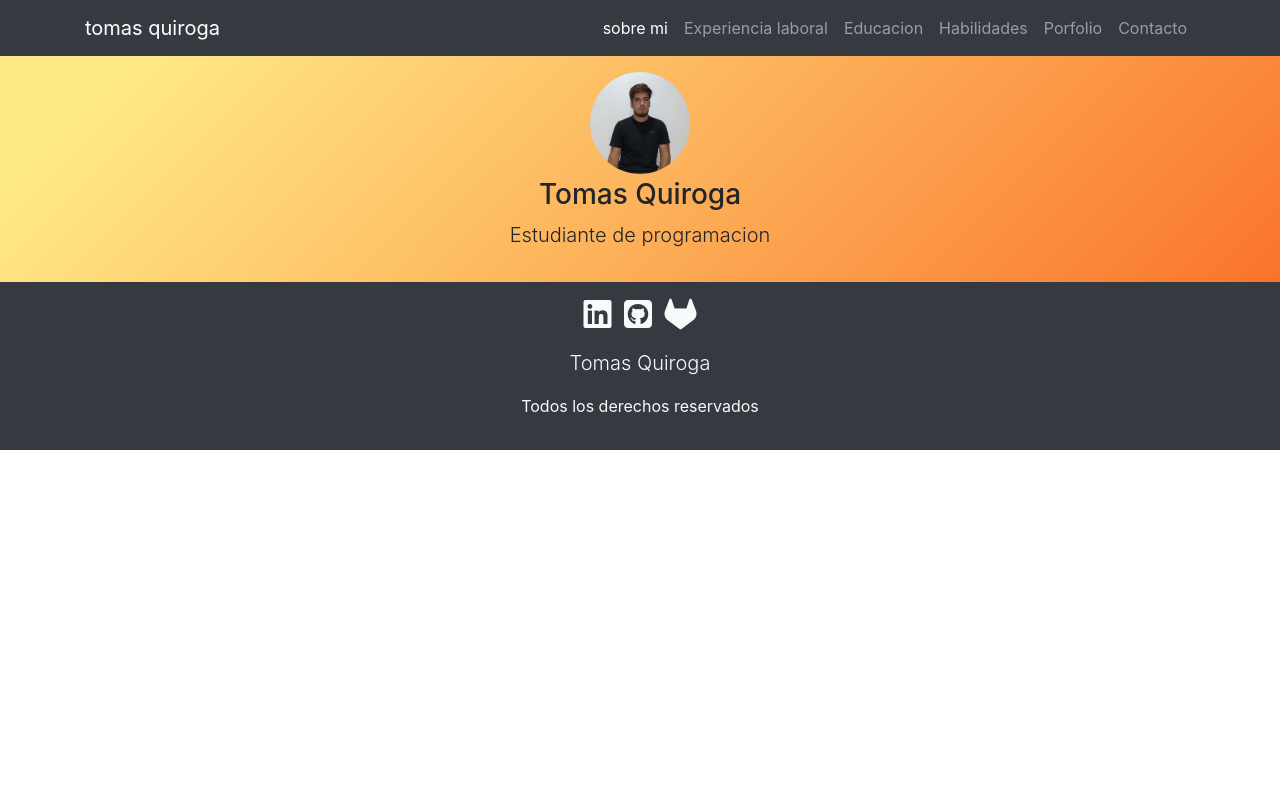
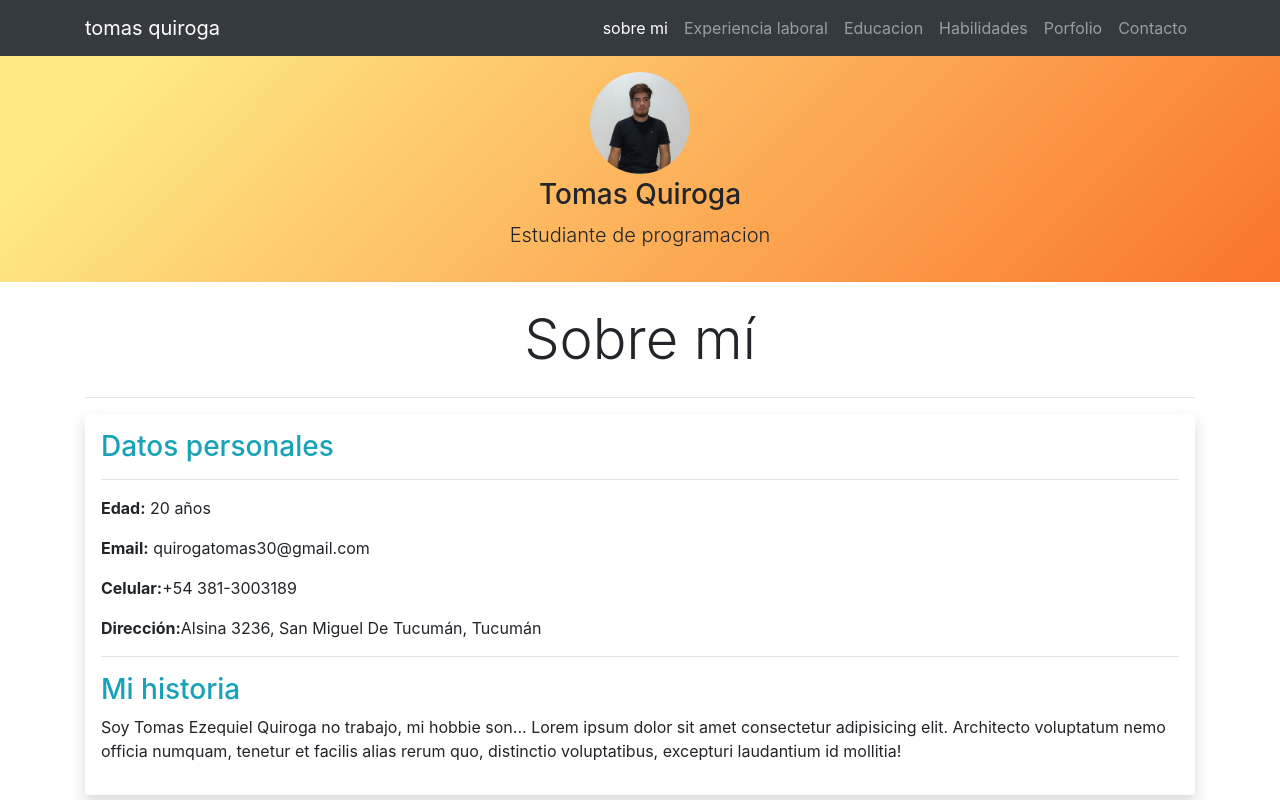
Before and after one commit to tomasEQ12/tomasEQ12.github.io, a plain HTML site: page index.html in a window 1280 px wide. Shown: the top 800 px of the page. Drawn offline with nearby package versions, Linux system fonts and the light colour scheme.

Commit message:
se agrego la seccion sobre mi con datos personales

```diff
--- a/index.html
+++ b/index.html
@@ -15,7 +15,7 @@
       src="https://kit.fontawesome.com/ef3244037c.js"
       crossorigin="anonymous"
     ></script>
-    <link rel="stylesheet" href="css/style.css" >
+    <link rel="stylesheet" href="css/style.css" />
   </head>
   <body>
     <header>
@@ -64,12 +64,34 @@
     <!--menu-->
     <section class="fondo text-center text-body py-3">
       <div class="container">
-       <img src="img/FotoPerfil.jpeg" alt="foto de perfil de tomas quiroga" width="100px" class="rounded-circle" >
+        <img
+          src="img/FotoPerfil.jpeg"
+          alt="foto de perfil de tomas quiroga"
+          width="100px"
+          class="rounded-circle"
+        />
         <h3 class="mt-1">Tomas Quiroga</h3>
         <p class="lead">Estudiante de programacion</p>
       </div>
     </section>
     <!--fin de menu-->
+    <section class="container">
+      <h2 class="display-4 text-center my-4" id="sobreMi">Sobre mí</h2>
+      <hr />
+      <article class="shadow p-3 mb-5 bg-white rounded">
+        <h3 class="text-info">Datos personales</h3>
+        <hr />
+        <p><strong>Edad:</strong> 20 años</p>
+        <p><strong>Email:</strong> quirogatomas30@gmail.com</p>
+        <p><strong>Celular:</strong>+54 381-3003189</p>
+        <p>
+          <strong>Dirección:</strong>Alsina 3236, San Miguel De Tucumán, Tucumán
+        </p>
+        <hr />
+        <h3 class="text-info">Mi historia</h3>
+        <p>Soy Tomas Ezequiel Quiroga no trabajo, mi hobbie son... Lorem ipsum dolor sit amet consectetur adipisicing elit. Architecto voluptatum nemo officia numquam, tenetur et facilis alias rerum quo, distinctio voluptatibus, excepturi laudantium id mollitia! </p>
+      </article>
+    </section>
     <footer class="bg-dark text-light py-3">
       <div class="container text-center">
         <i class="fab fa-linkedin fa-2x"></i>
```
Lines whose indentation alone changed are shown as unchanged.
